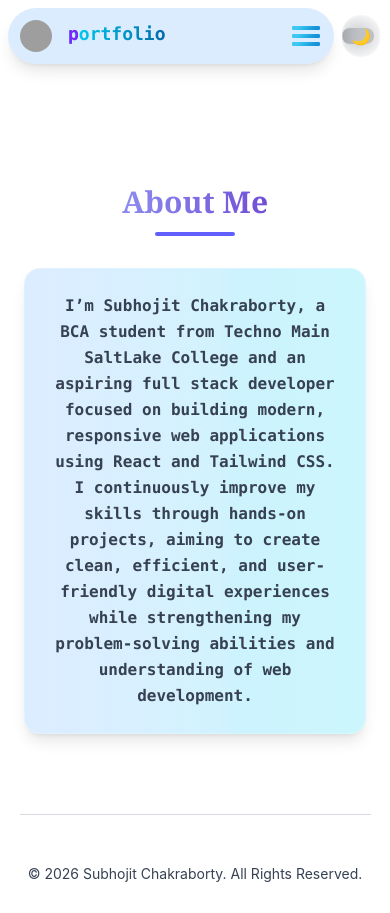
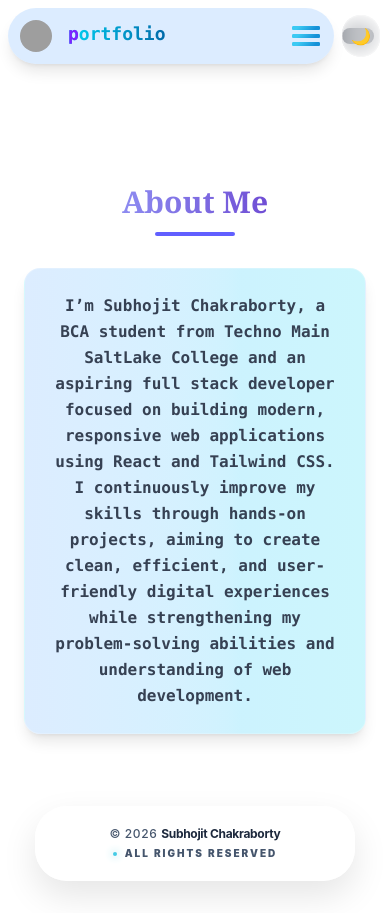
Before and after one commit to itsSubhojit/itsSubhojit-Portfolio, a React (Vite) app: page /about in a window 390 px wide. Built offline with nearby package versions, Linux system fonts and the light colour scheme; grey boxes are pictures that could not be loaded; the HTML template or start-up script is replaced by a standard one.

Commit message:
ui: responsive frosted footer with slow-pulse indicator

```diff
--- a/src/components/Footer/Footer.jsx
+++ b/src/components/Footer/Footer.jsx
@@ -1,27 +1,36 @@
 import React from 'react'
 
 function Footer() {
-
   const updateYear = new Date().getFullYear()
 
   return (
-    <div className='mt-20 flex flex-col items-center'>
+    <footer className='mt-18 mb-8 w-full flex justify-center px-4 md:px-6'>
+      <div className='w-fit min-w-[320px] md:min-w-0 py-5 md:py-6 px-8 md:px-24
+                      bg-white/70 dark:bg-white/[0.05] backdrop-blur-xl
+                      border-0 rounded-[2rem] md:rounded-full
+                      flex flex-col md:flex-row items-center justify-center gap-1 md:gap-4
+                      shadow-[0_15px_35px_rgba(0,0,0,0.1)] dark:shadow-[0_20px_50px_rgba(0,0,0,0.5)]
+                      transition-all duration-300 hover:scale-[1.02]
+                      hover:shadow-[0_20px_60px_rgba(0,0,0,0.15)] dark:hover:shadow-[0_25px_70px_rgba(0,0,0,0.6)]'>
 
-      {/* Top Line */}
-      <div className='w-[90%] max-w-5xl h-[1px] bg-gray-400/40 rounded-full'></div>
+        <p className='text-slate-600 dark:text-slate-400 text-xs md:text-sm font-medium tracking-wider text-center'>
+          © {updateYear} <span className='text-slate-800 dark:text-slate-300 font-bold tracking-tight'>Subhojit Chakraborty</span>
+        </p>
 
-      {/* Footer Content */}
-      <div className='w-full flex flex-col items-center py-6
-                      dark:bg-white/20 backdrop-blur-md
-                      border-t border-white/20 mt-6'>
+        {/* Separator: Blinking Dot (Desktop) */}
+        <div className='hidden md:block w-1.5 h-1.5 bg-cyan-500 rounded-full shadow-[0_0_10px_#06b6d4] animate-pulse duration-[3000ms]'></div>
 
-        <h1 className='text-gray-700 text-sm md:text-base font-m text-center dark:text-white'>
-          © {updateYear} Subhojit Chakraborty. All Rights Reserved.
-        </h1>
+        <div className='flex items-center gap-2'>
+           {/* Blinking Dot (Mobile) */}
+           <div className='md:hidden w-1 h-1 bg-cyan-500 rounded-full shadow-[0_0_8px_#06b6d4] animate-pulse duration-[3000ms]'></div>
+
+           <span className='text-slate-600 dark:text-slate-400 text-[10px] md:text-xs font-black uppercase tracking-[0.2em] text-center'>
+            All Rights Reserved
+          </span>
+        </div>
 
       </div>
-
-    </div>
+    </footer>
   )
 }
 
```
